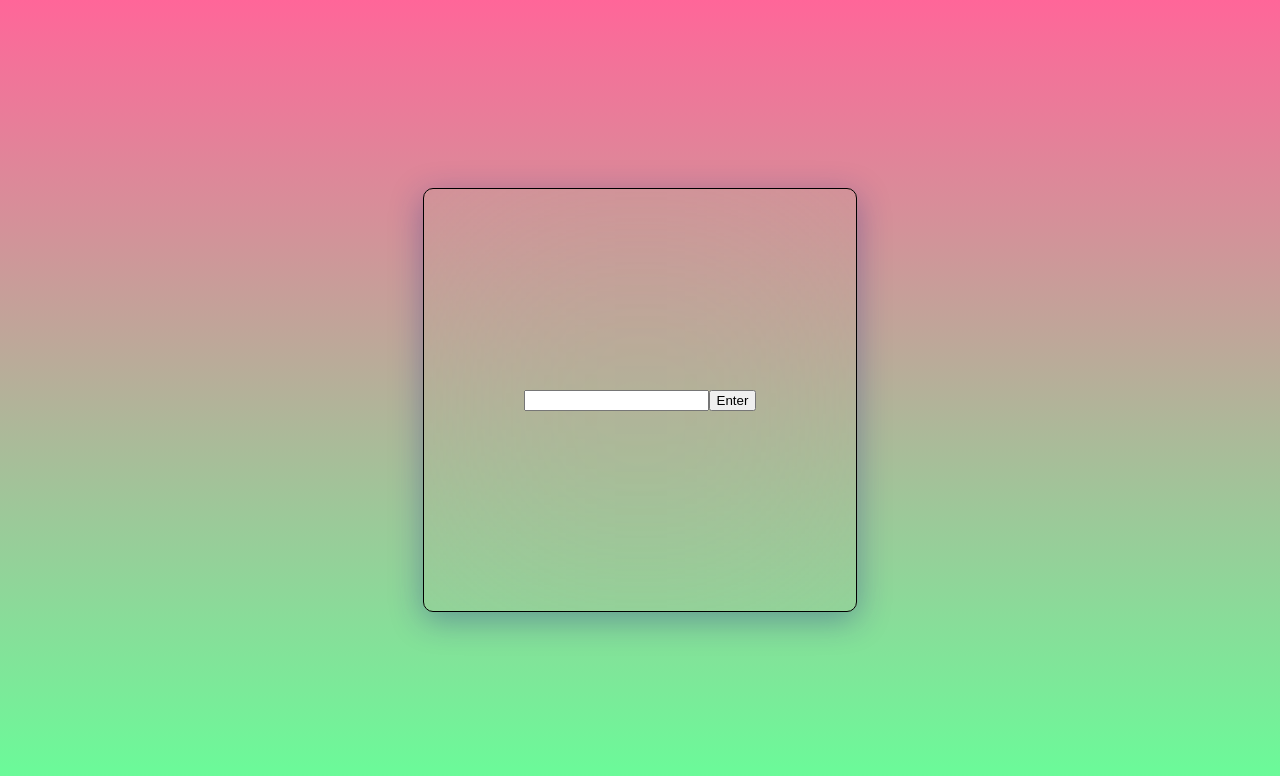
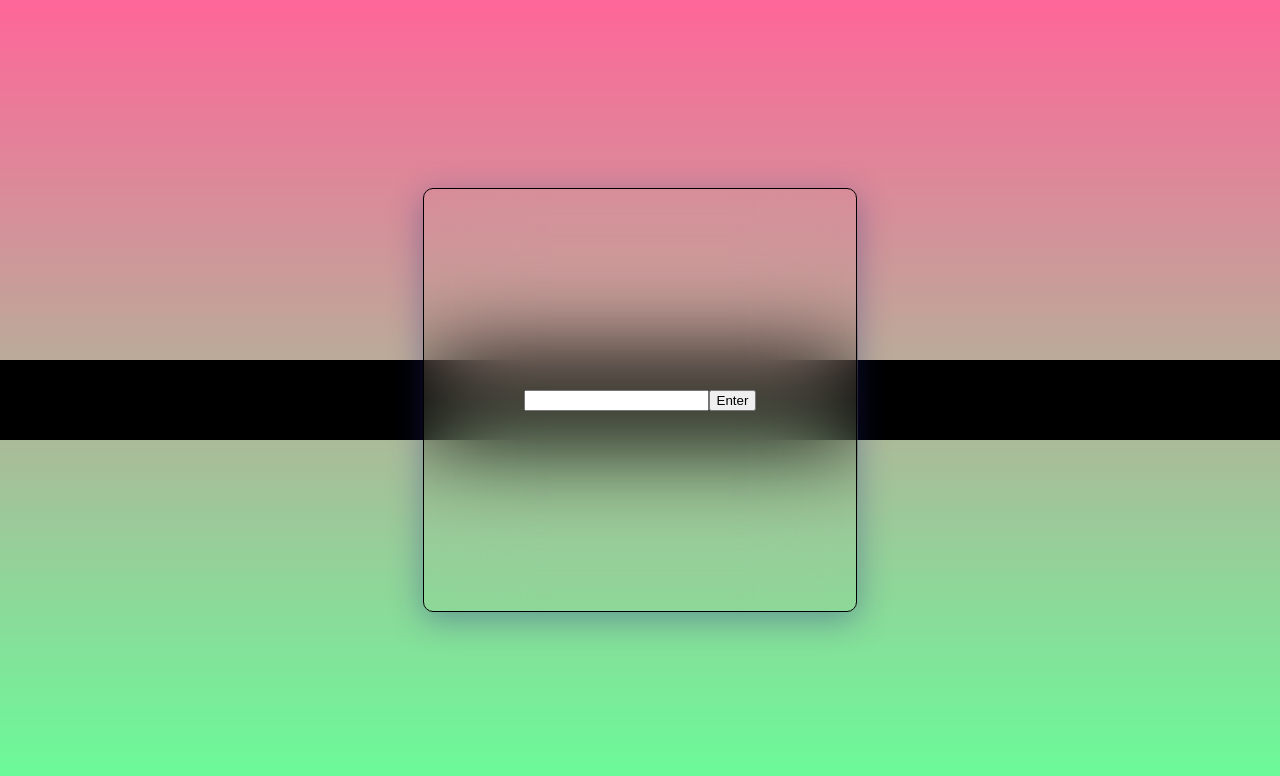
Before and after one commit to Kishlay-notabot/react-dev, a React (Create React App) app in the folder crud_app/: page / in a window 1280 px wide. Shown: the top 776 px of the page. Built offline with nearby package versions, Linux system fonts and the light colour scheme.

Commit message:
edited css

```diff
--- a/crud_app/src/App.css
+++ b/crud_app/src/App.css
@@ -3,7 +3,7 @@
 }
 .morphism{
 box-shadow: 0 8px 32px 0 rgba( 31, 38, 135, 0.37 );
-backdrop-filter: blur( 200px );
+backdrop-filter: blur( 47px );
 -webkit-backdrop-filter: blur( 3.5px );
 border-radius: 10px;
 border: 1px solid #000;
--- a/crud_app/src/App.js
+++ b/crud_app/src/App.js
@@ -19,7 +19,7 @@ function App() {
 
     // Update the state with the new task object
     todoFunc([...crudTodo, task]);
-// edit done above, the variable was changed 1:55:58
+
     // Clear the input field
     setT("");
   }
@@ -33,25 +33,45 @@ function App() {
     todoFunc(newTodo);
   };
 
+  const containerStyle = {
+    position: 'relative',
+    display: 'flex',
+    justifyContent: 'center',
+    alignItems: 'center',
+  };
+
+  const blackDivStyle = {
+    backgroundColor: 'black',
+    width: 'calc(100% + 20px)', // Wider by 10px on each side
+    height: '80px', // You can adjust the height as needed
+    position: 'absolute',
+    top: '50%', // Center it vertically
+    left: '50%', // Center it horizontally
+    transform: 'translate(-50%, -50%)', // Center it perfectly
+    zIndex: -1, // Place it behind other content
+  };
+
   return (
     <div className="App">
       <div className='inputs'>
-      <div className='container'><div className='morphism'>
-        <input onChange={inpchg} value={newT} />
-        <button onClick={addT}>Enter</button>
-
-      </div>
-      </div>
+        <div style={containerStyle}>
+          <div className='container'>
+            <div className='morphism'>
+              <input onChange={inpchg} value={newT} />
+              <button onClick={addT}>Enter</button>
+            </div>
+            <div style={blackDivStyle}></div> {/* Black div */}
+          </div>
+        </div>
       </div>
       <div className='list'>
         {crudTodo.map((task) => (
-         <div key={task.id}>
+          <div key={task.id}>
             {task.taskName}
             <button onClick={() => delT(task.id)}>x</button>
           </div>
         ))}
       </div>
-
     </div>
   );
 }
```
